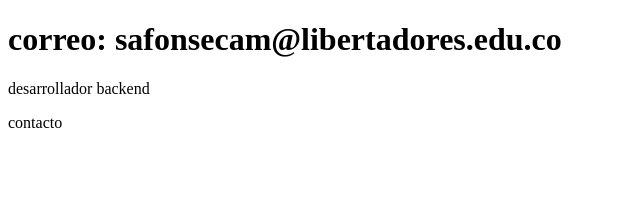
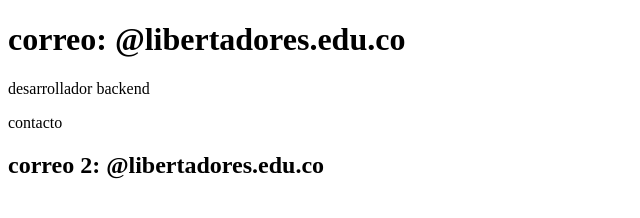
Before and after one commit to INGsebas14/sistema-de-registro, a plain HTML site: page contacto.html in a window 1280 px wide. Shown: the whole page, without its empty margins (0-640 px from the left). Drawn offline with Linux system fonts and the light colour scheme.

Commit message:
agregamos un h2

```diff
--- a/contacto.html
+++ b/contacto.html
@@ -6,8 +6,9 @@
     <title>contacto</title>
 </head>
 <body>
-    <h1>correo: safonsecam@libertadores.edu.co</h1>
+    <h1>correo: @libertadores.edu.co</h1>
     <p>desarrollador backend</p>
     <p>contacto</p>
+    <h2>correo 2: @libertadores.edu.co</h2>
 </body>
 </html>
```
